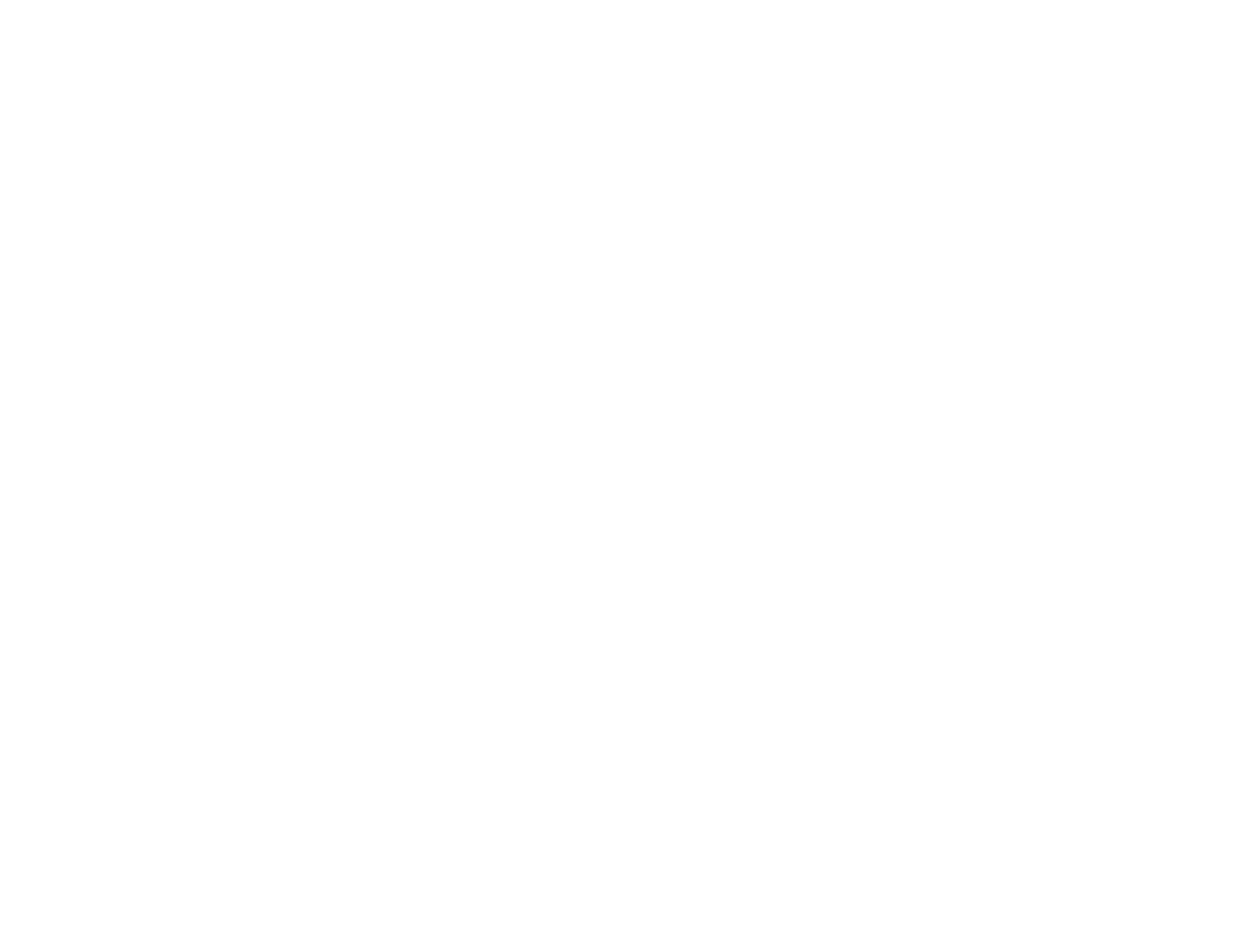
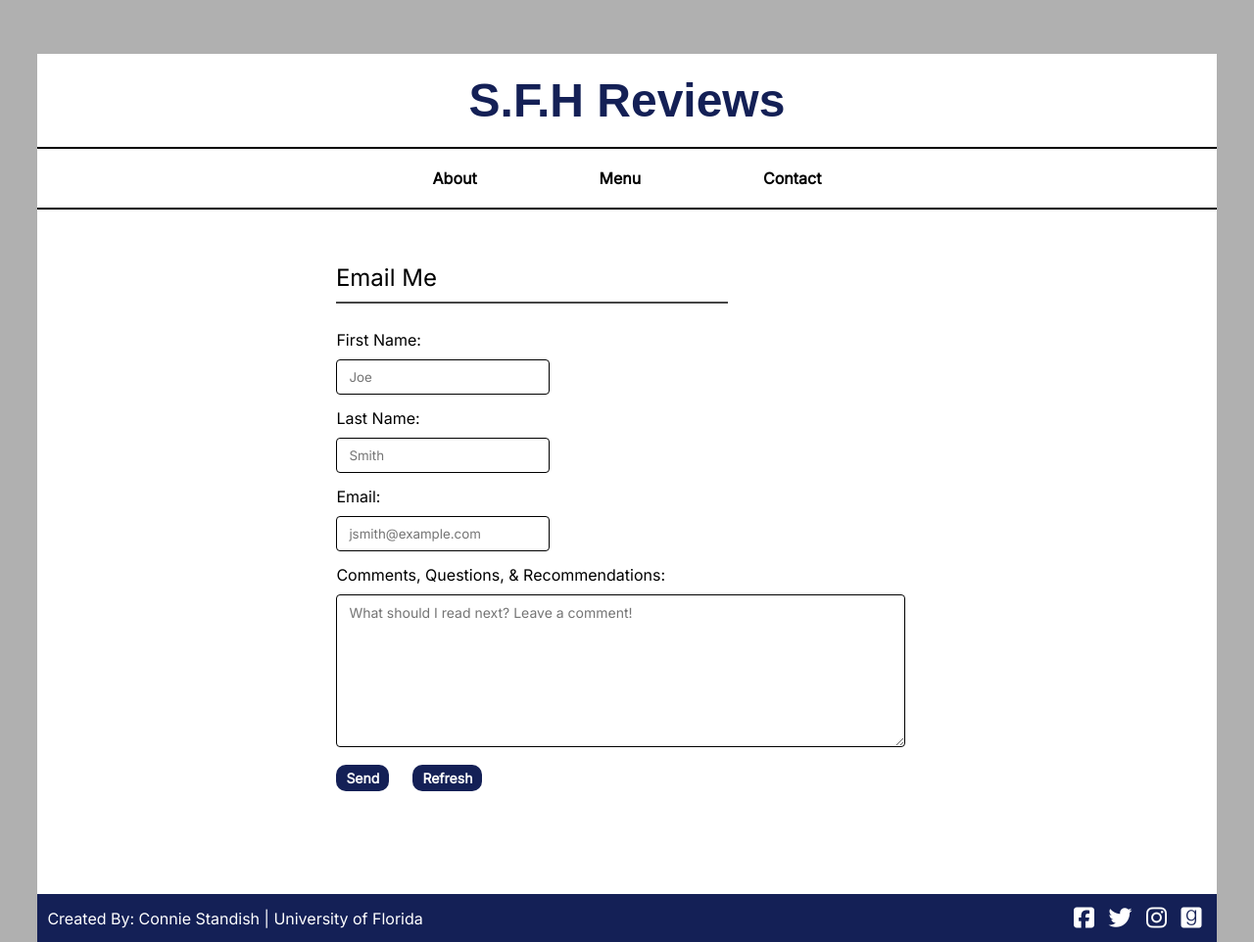
Before and after one commit to ConnieStandish/p2_standish_connie, a plain HTML site: page contact.html in a window 1280 px wide. Shown: the whole page at 98% size. Before the commit the page ends 800 px from the top, so only its background shows below. Drawn offline with nearby package versions, Linux system fonts and the light colour scheme; a web font is replaced by a local one.

Commit message:
Added content and styling to contact.html

```diff
--- a/contact.html
+++ b/contact.html
@@ -0,0 +1,109 @@
+<!DOCTYPE html>
+<html lang="en">
+
+	<head>
+
+		<meta charset="utf-8">
+
+		<title>S.F.H Reviews</title>
+
+		<link type="text/css" rel="stylesheet" href="styles.css" />
+
+		<meta name="viewport" content="width=device-width, initial-scale=1">
+
+		<!--- Google Fonts --->
+		<link rel="preconnect" href="https://fonts.gstatic.com">
+		<link href="https://fonts.googleapis.com/css2?family=Goldman&family=Inter&display=swap" rel="stylesheet">
+
+		<!--- FontAwesome --->
+    <script src="https://kit.fontawesome.com/4f19959d2d.js" crossorigin="anonymous"></script>
+
+		<!--[if lt IE 9]>
+			<script src="js/html5shiv-printshiv.min.js"></script>
+		<![endif]-->
+
+		<script src="https://ajax.googleapis.com/ajax/libs/jquery/3.5.1/jquery.min.js"></script>
+
+	</head>
+
+	<body class="site frame">
+
+		<header>
+
+			<button class="hamburger">&#9776;</button>
+  		<button class="cross">&#735;</button>
+
+			<!-- Mobile View -->
+			<h1 class="mobile-header">S.F.H</h1>
+
+			<nav class="menu">
+			  <ul>
+			    <li><a href="about.html">About</a></li>
+					<li><a href="menu.html">Menu</a></li>
+					<li><a href="#">Contact</a></li>
+			  </ul>
+			</nav>
+
+			<!-- Desktop View -->
+			<a href="index.html"><h1 class="desktop-header">S.F.H Reviews</h1></a>
+
+			<nav class="desktop-menu">
+				<ul>
+					<li><a href="about.html">About</a></li>
+					<li><a href="menu.html">Menu</a></li>
+	        <li><a href="contact.html">Contact</a></li>
+				</ul>
+			</nav>
+		</header>
+
+		<main class="site-content">
+
+			<section class="emailsection">
+        <h2 class="emailme">Email Me</h2>
+        <form class="emailform" id="test_form" name="test_form" method="POST" action="form.php" onsubmit="return validateForm(this)">
+          <div class="first-name input-section">
+            <label for="firstname" class="label_input_wrap">First Name:</label>
+            <input type="text" name="req_firstname" id="firstname" placeholder="Joe" />
+          </div>
+          <div class="last-name input-section">
+            <label for="lastname" class="label_input_wrap">Last Name:</label>
+            <input type="text" name="req_lastname" id="lastname" placeholder="Smith" />
+          </div>
+          <div class="email input-section">
+            <label for="email" class="label_input_wrap">Email:</label>
+            <input type="email" name="req_email" id="email" placeholder="jsmith@example.com" />
+          </div>
+          <div class="comments input-section">
+            <label for="comments" class="label_input_wrap">Comments, Questions, & Recommendations:</label>
+            <textarea name="comments" id="comments" rows="8" cols="60" placeholder="What should I read next? Leave a comment!"></textarea>
+          </div>
+          <div class="submit">
+            <input type="submit" value="Send" />
+          </div>
+          <div class="reset">
+            <input type="reset" value="Refresh" />
+          </div>
+        </form>
+      </section>
+
+		</main>
+
+		<footer>
+
+			<div class="footer-elements">
+				<p class="author-school">Created By: Connie Standish | University of Florida</p>
+				<ul class="social-media">
+					<li><a href="https://www.facebook.com/"><i class="fab fa-facebook-square"></i></a></li>
+					<li><a href="https://twitter.com/"><i class="fab fa-twitter"></i></a></li>
+					<li><a href="https://www.instagram.com/"><i class="fab fa-instagram"></i></a></li>
+					<li><a href="https://www.goodreads.com/"><i class="fab fa-goodreads"></i></a></li>
+				</ul>
+			</div>
+
+		</footer>
+
+		<script src="js/hamburger.js"></script>
+
+	</body>
+
+	</html>
--- a/styles.css
+++ b/styles.css
@@ -217,6 +217,75 @@ figcaption {
     border-radius: 10px;
     font-weight: bold;
 		text-align: center;
+}
+
+.emailsection {
+  max-width: 936px;
+  padding: 55px 5px;
+}
+
+.emailform {
+  margin: 50px 300px
+}
+
+.label_input_wrap {
+  display: block;
+  margin-bottom: 10px;
+  font-family: 'Inter', sans-serif;
+}
+
+.emailform input,
+.emailform textarea {
+  border: 1px solid black;
+  padding: 9px 12px;
+  font-family: 'Inter', sans-serif;
+  border-radius: 4px;
+}
+
+.emailme {
+  max-width: 500px;
+  font-family: 'Inter', sans-serif;
+  font-weight: 500;
+  font-size: 24px;
+  margin-left: 32%;
+  margin-bottom: -23px;
+}
+
+.emailme:after {
+  content: "";
+  display: block;
+  width: 80%;
+  padding-top: 10px;
+  border-bottom: 2px solid #454545;
+}
+
+.input-section {
+  padding-bottom: 14px;
+}
+
+textarea {
+  font-family: 'Inter', sans-serif;
+  font-size: 14px;
+  padding: 10px 10px;
+}
+
+.submit,
+.reset {
+  display: inline;
+}
+
+.submit input,
+.reset input {
+  background: #142056;
+  border: none;
+  color: white;
+  border-radius: 10px;
+  text-align: center;
+  margin-right: 20px;
+  font-size: 14px;
+  font-weight: bold;
+  padding: 5px 10px;
+  transition: .3s;
 }
 
 footer {
```
